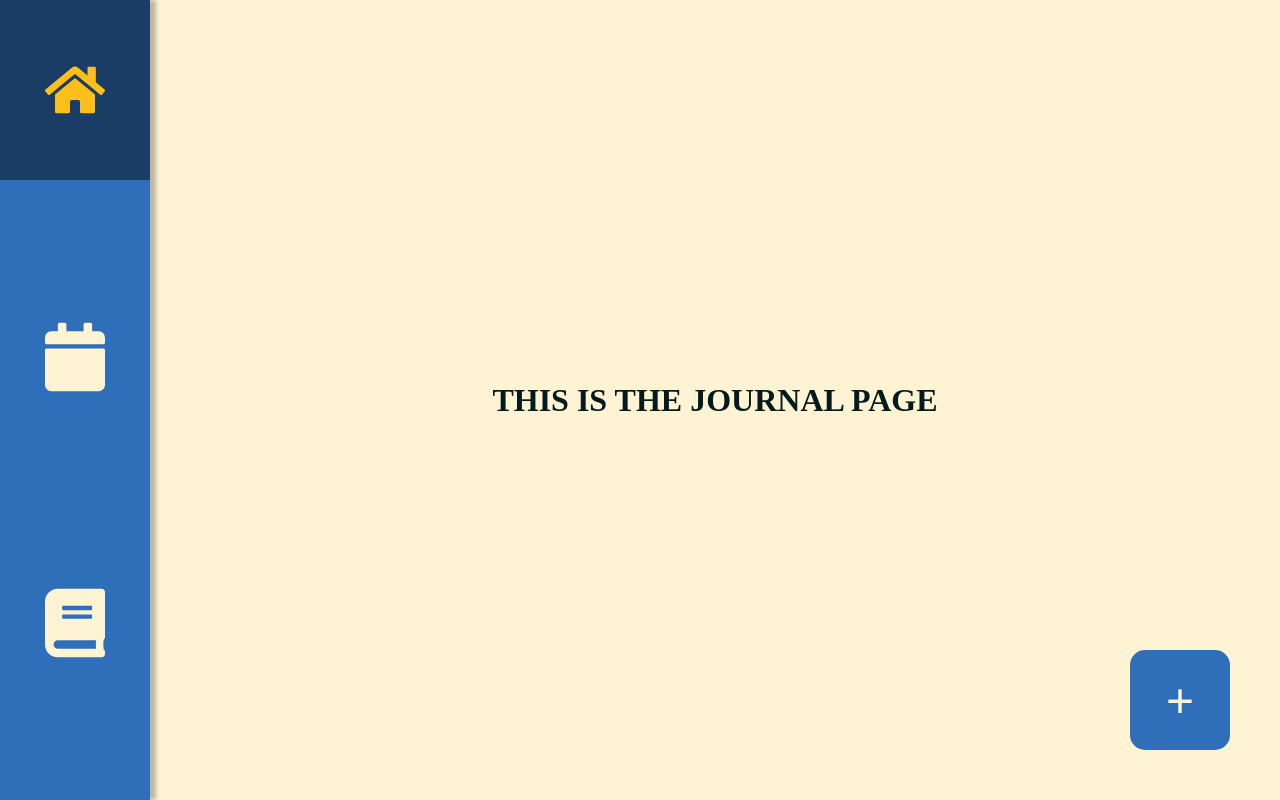
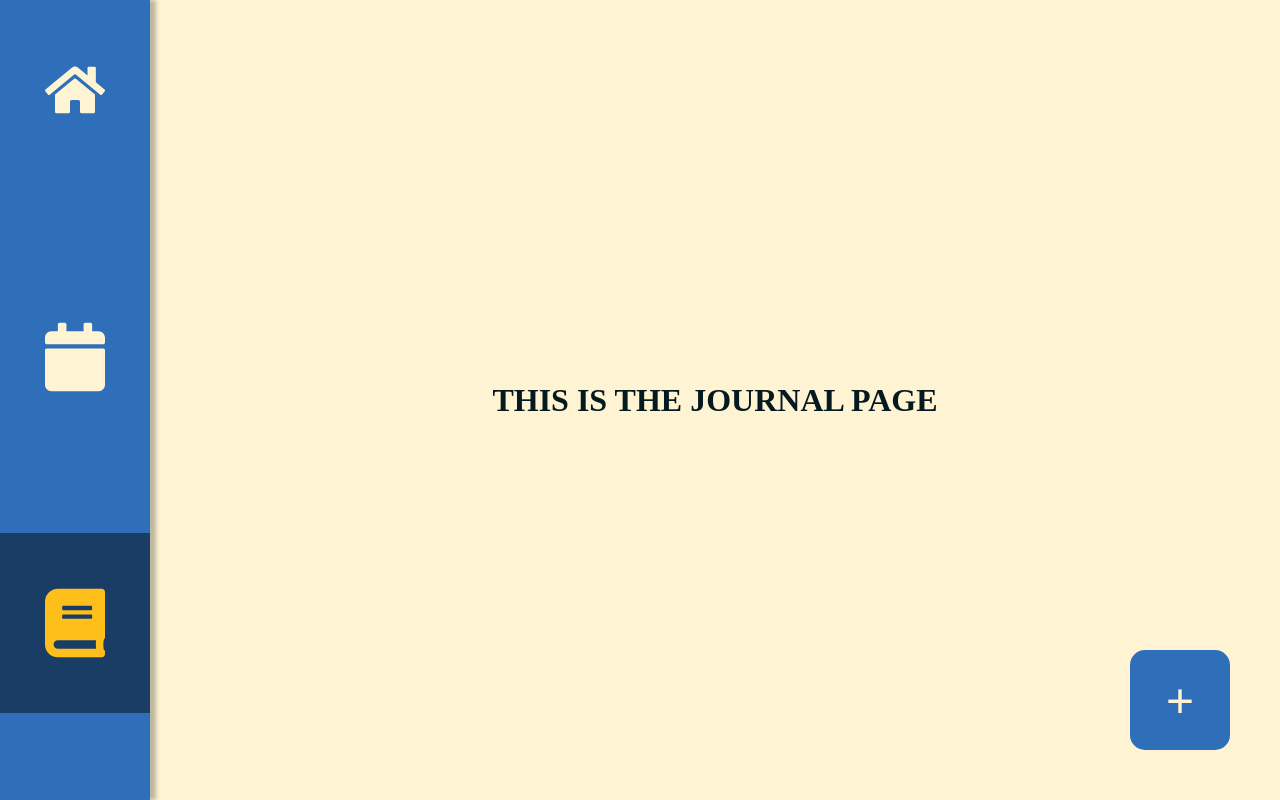
Before and after one commit to dnguyen130/stepahead, a React (Vite) app: page /journal in a window 1280 px wide. Built offline with nearby package versions, Linux system fonts and the light colour scheme.

Commit message:
fixed exit animation

```diff
--- a/src/components/desktop/navbar/index.tsx
+++ b/src/components/desktop/navbar/index.tsx
@@ -11,8 +11,8 @@ export default function Navbar({}) {
     <nav className={`navbar-cont-${theme}`}>
       <NavbarButton
         icon={<FaHome size="100%" />}
-        active={page == 'home'}
-        navLink="home"
+        active={page == '/'}
+        navLink="/"
       />
       <NavbarButton
         icon={<FaCalendar size="100%" />}
--- a/src/components/mobile/bottomnav/index.tsx
+++ b/src/components/mobile/bottomnav/index.tsx
@@ -10,8 +10,8 @@ export default function Bottomnav() {
     <nav className={`bottomnav-cont-${theme}`}>
       <NavbarButton
         icon={<FaHome size="100%" />}
-        active={page == 'home'}
-        navLink="home"
+        active={page == '/'}
+        navLink="/"
       />
       <NavbarButton
         icon={<FaCalendar size="100%" />}
--- a/src/components/shared/layout/index.tsx
+++ /dev/null
@@ -1,23 +0,0 @@
-import { ReactNode } from 'react'
-import { motion } from 'framer-motion'
-
-type NavbarProps = {
-  children: ReactNode
-}
-//component to handle page transitions
-export default function Layout(fn: NavbarProps) {
-  return (
-    <motion.div
-      className="layout"
-      initial={{ opacity: 0 }}
-      animate={{ opacity: 1 }}
-      exit={{ opacity: 0 }}
-      transition={{
-        type: 'linear',
-        duration: 0.5,
-      }}
-    >
-      {fn.children}
-    </motion.div>
-  )
-}
--- a/src/components/shared/navbarbutton/index.tsx
+++ b/src/components/shared/navbarbutton/index.tsx
@@ -11,6 +11,21 @@ type NavbarProps = {
 export default function NavbarButton(fn: NavbarProps) {
   const { theme } = useTheme()
   const { page, setPage } = usePage()
+  const location = useLocation().pathname
+  //Remove leading slash from pathname
+  const locationNoSlash = location.slice(1)
+
+  //On startup, set active navbar button to current link
+  useEffect(() => {
+    if (locationNoSlash != page && location != '/') {
+      console.log(location)
+      setPage(locationNoSlash)
+    } else if (location == '/') {
+      setPage(location)
+    } else {
+      return
+    }
+  }, [])
 
   return (
     <Link
@@ -24,6 +39,7 @@ export default function NavbarButton(fn: NavbarProps) {
       onClick={() => setPage(fn.navLink)}
     >
       <button
+        id="navbarbutton"
         className={
           fn.active
             ? `navbarbutton-${theme} navbarbutton-active-${theme}`
--- a/src/main.tsx
+++ b/src/main.tsx
@@ -17,7 +17,7 @@ const router = createBrowserRouter([
     errorElement: <ErrorPage />,
     children: [
       {
-        path: 'home',
+        index: true,
         element: <Home />,
       },
       {
--- a/src/routes/calendar/index.tsx
+++ b/src/routes/calendar/index.tsx
@@ -1,4 +1,3 @@
-import Layout from '@components/shared/layout'
 import { useTheme } from '@utils/provider'
 
 type CalendarProps = {}
@@ -7,8 +6,8 @@ export default function Calendar(fn: CalendarProps) {
   const { theme } = useTheme()
 
   return (
-    <Layout>
+    <div>
       <h1>THIS IS THE CALENDAR PAGE</h1>
-    </Layout>
+    </div>
   )
 }
--- a/src/routes/home/index.tsx
+++ b/src/routes/home/index.tsx
@@ -1,14 +1,15 @@
-import Layout from '@components/shared/layout'
-import { useTheme } from '@utils/provider'
+import { useTheme, usePage } from '@utils/provider'
 
 type HomeProps = {}
 
 export default function Home(fn: HomeProps) {
   const { theme } = useTheme()
+  const { page } = usePage()
 
   return (
-    <Layout>
+    <div>
       <h1>THIS IS THE HOME PAGE</h1>
-    </Layout>
+      <button onClick={() => console.log(page)}>Aweh</button>
+    </div>
   )
 }
--- a/src/routes/journal/index.tsx
+++ b/src/routes/journal/index.tsx
@@ -1,4 +1,3 @@
-import Layout from '@components/shared/layout'
 import { useTheme } from '@utils/provider'
 
 type JournalProps = {}
@@ -7,8 +6,8 @@ export default function Journal(fn: JournalProps) {
   const { theme } = useTheme()
 
   return (
-    <Layout>
+    <div>
       <h1>THIS IS THE JOURNAL PAGE</h1>
-    </Layout>
+    </div>
   )
 }
--- a/src/routes/root/index.tsx
+++ b/src/routes/root/index.tsx
@@ -1,13 +1,22 @@
-import { Outlet } from 'react-router-dom'
+import { useState } from 'react'
+import { useOutlet, useLocation } from 'react-router-dom'
 import { useTheme } from '@utils/provider'
+import { AnimatePresence, motion } from 'framer-motion'
 
 import Navbar from '@components/desktop/navbar'
 import Topnav from '@components/mobile/topnav'
 import Bottomnav from '@components/mobile/bottomnav'
 import AddButtonDesktop from '@components/desktop/addbutton'
 
+const AnimatedOutlet: React.FC = () => {
+  const o = useOutlet()
+  const [outlet] = useState(o)
+  return <>{outlet}</>
+}
+
 export default function Root() {
   const { theme } = useTheme()
+  const location = useLocation()
 
   return (
     <>
@@ -16,7 +25,21 @@ export default function Root() {
       <Bottomnav />
       <AddButtonDesktop />
       <div className={`container-${theme}`}>
-        <Outlet />
+        <AnimatePresence mode="wait" initial={false}>
+          <motion.div
+            key={location.pathname}
+            className="layout"
+            initial={{ opacity: 0 }}
+            animate={{ opacity: 1 }}
+            exit={{ opacity: 0 }}
+            transition={{
+              type: 'linear',
+              duration: 0.2,
+            }}
+          >
+            <AnimatedOutlet />
+          </motion.div>
+        </AnimatePresence>
       </div>
     </>
   )
--- a/src/styles/components/shared/navbarbutton.scss
+++ b/src/styles/components/shared/navbarbutton.scss
@@ -39,10 +39,8 @@
 
 .navbarbutton-active-light {
   background-color: $buttonactivelight;
-  transition: 0.5s;
 }
 
 .navbaricon-active-light {
   color: $iconactivelight;
-  transition: 0.5s;
 }
--- a/src/utils/provider.tsx
+++ b/src/utils/provider.tsx
@@ -21,7 +21,7 @@ type ThemeProviderProps = {
 const initialStates = {
   theme: 'light',
   setTheme: () => {},
-  page: 'home',
+  page: '',
   setPage: () => {},
 }
 
```
